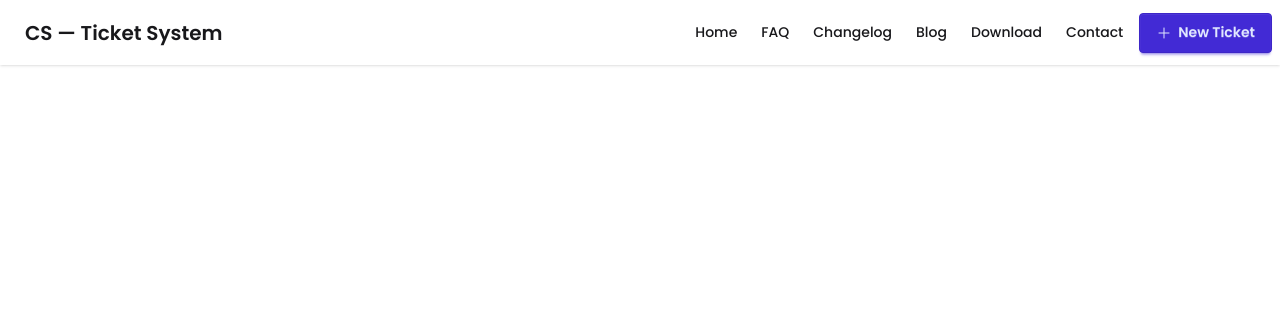
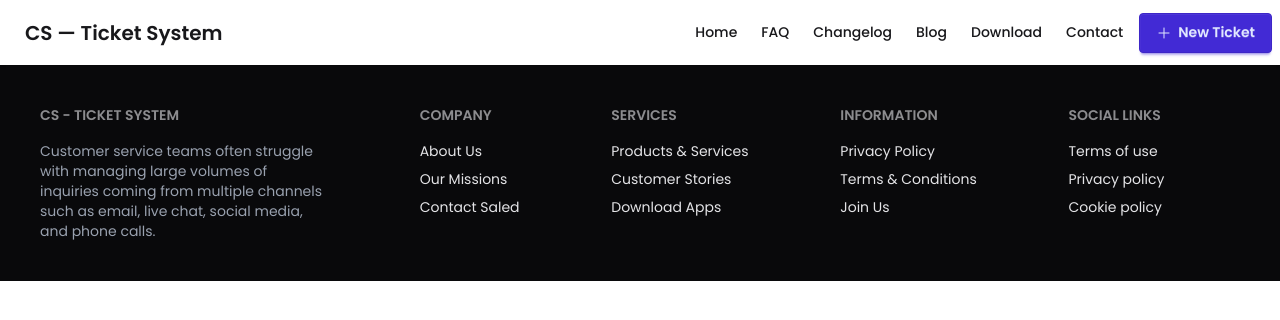
Before and after one commit to arman4h/cs-ticket, a React (Vite) app: page / in a window 1280 px wide. Shown: the top 320 px of the page. Built offline with nearby package versions, Linux system fonts and the light colour scheme.

Commit message:
Added Footer

```diff
--- a/src/App.jsx
+++ b/src/App.jsx
@@ -1,4 +1,5 @@
 import './App.css'
+import Footer from './components/Footer'
 import Navbar from './components/Navbar'
 
 function App() {
@@ -7,6 +8,7 @@ function App() {
   return (
     <>
       <Navbar/>
+      <Footer/>
     </>
   )
 }
--- /dev/null
+++ b/src/components/Footer.jsx
@@ -0,0 +1,40 @@
+import React from "react";
+
+export default function Footer() {
+  return (
+    <footer className="footer sm:footer-horizontal bg-neutral text-neutral-content p-10">
+      <aside className="w-72">
+        <h6 className="footer-title">CS - Ticket System</h6>
+        <p className="text-gray-400">
+          Customer service teams often struggle with managing large volumes of
+          inquiries coming from multiple channels such as email, live chat,
+          social media, and phone calls.
+        </p>
+      </aside>
+      <nav>
+        <h6 className="footer-title">Company</h6>
+        <a className="link link-hover">About Us</a>
+        <a className="link link-hover">Our Missions</a>
+        <a className="link link-hover">Contact Saled</a>
+      </nav>
+      <nav>
+        <h6 className="footer-title">Services</h6>
+        <a className="link link-hover">Products & Services</a>
+        <a className="link link-hover">Customer Stories</a>
+        <a className="link link-hover">Download Apps</a>
+      </nav>
+      <nav>
+        <h6 className="footer-title">Information</h6>
+        <a className="link link-hover">Privacy Policy</a>
+        <a className="link link-hover">Terms & Conditions</a>
+        <a className="link link-hover">Join Us</a>
+      </nav>
+      <nav>
+        <h6 className="footer-title">Social Links</h6>
+        <a className="link link-hover">Terms of use</a>
+        <a className="link link-hover">Privacy policy</a>
+        <a className="link link-hover">Cookie policy</a>
+      </nav>
+    </footer>
+  );
+}
```
